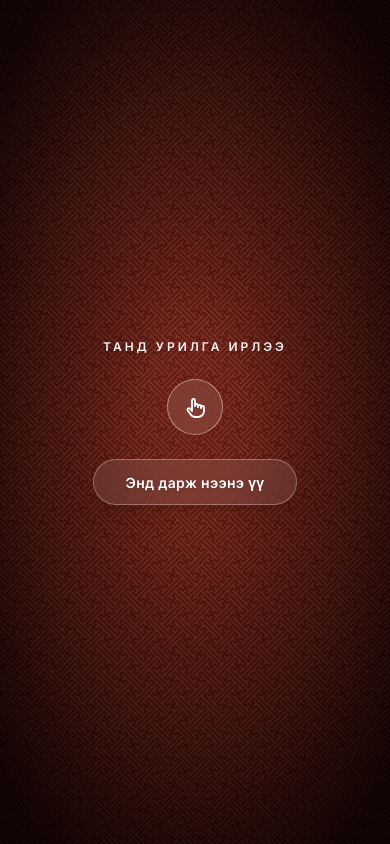
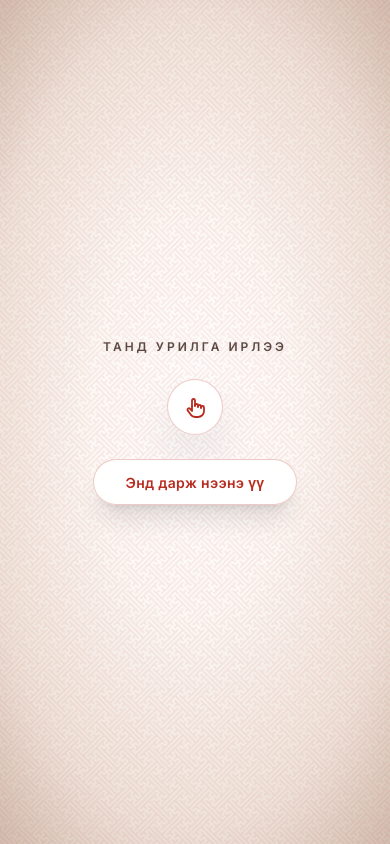
Before and after one commit to Beck0404-ai/Bairurilga, a React (Vite) app: page / in a window 390 px wide. Shown: the top 844 px of the page. Built offline with nearby package versions, Linux system fonts and the light colour scheme.

Commit message:
Update to light bright theme and title to Шинэ байрны найр

```diff
--- a/index.html
+++ b/index.html
@@ -1,18 +1,18 @@
 <!DOCTYPE html>
-<html lang="mn" class="dark">
+<html lang="mn">
   <head>
     <meta charset="UTF-8" />
     <link rel="icon" type="image/x-icon" href="/brand/logo-128.png" />
     <meta name="viewport" content="width=device-width, initial-scale=1.0, maximum-scale=1.0, user-scalable=no, viewport-fit=cover" />
-    <meta name="theme-color" content="#0e1526" />
-    <title>Шинэ гэрийн найр — Урилга</title>
-    <meta name="description" content="Шинэхэн босгосон өргөө гэрийнхээ баяр баясгаланг хуваалцаж, шинэ гэрийг минь мялаах халуун дотно зоогт хүрэлцэн ирэхийг хүндэтгэн урьж байна." />
+    <meta name="theme-color" content="#faf5ee" />
+    <title>Шинэ байрны найр — Урилга</title>
+    <meta name="description" content="Шинэхэн орсон өргөө байрныхаа баяр баясгаланг хуваалцаж, шинэ байрыг минь мялаах халуун дотно зоогт хүрэлцэн ирэхийг хүндэтгэн урьж байна." />
     <!-- Fonts -->
     <link rel="preconnect" href="https://fonts.googleapis.com" />
     <link rel="preconnect" href="https://fonts.gstatic.com" crossorigin />
     <link href="https://fonts.googleapis.com/css2?family=Cormorant+Garamond:ital,wght@0,400;0,600;0,700;1,400&family=Golos+Text:wght@400;500;600;700&family=Inter:wght@300;400;500;600;700&family=Lora:ital,wght@0,400;0,600;1,400&family=Manrope:wght@400;500;600;700;800&display=swap" rel="stylesheet" />
   </head>
-  <body class="bg-[#0b101d] text-white antialiased selection:bg-red-500/30">
+  <body class="bg-[#f7f4ee] text-[#2c2523] antialiased selection:bg-red-500/20">
     <div id="root"></div>
     <script type="module" src="/src/main.jsx"></script>
   </body>
--- a/src/App.jsx
+++ b/src/App.jsx
@@ -28,7 +28,7 @@ export default function App() {
   };
 
   return (
-    <div className="relative min-h-screen bg-[#170503] text-[#f6eee9] flex flex-col items-center justify-start overflow-x-hidden">
+    <div className="relative min-h-screen bg-[#f7f4ee] text-[#261f1d] flex flex-col items-center justify-start overflow-x-hidden">
 
       {/* Focus Gate (Overlay before opening) */}
       {!gateOpen && (
@@ -44,7 +44,7 @@ export default function App() {
           type="button"
           onClick={handleResetGate}
           title="Хаалгыг дахин хаах"
-          className="pointer-events-auto flex items-center justify-center w-9 h-9 rounded-full bg-black/60 backdrop-blur-md text-white/80 hover:text-white border border-white/10 transition shadow-lg"
+          className="pointer-events-auto flex items-center justify-center w-9 h-9 rounded-full bg-white/80 backdrop-blur-md text-stone-700 hover:text-stone-900 border border-black/10 transition shadow-md"
         >
           <svg viewBox="0 0 24 24" className="w-4 h-4" fill="none" stroke="currentColor" strokeWidth="2.2">
             <path d="M19 12H5M12 19l-7-7 7-7" />
@@ -62,9 +62,9 @@ export default function App() {
       </header>
 
       {/* Main Card Scroll Container */}
-      <main className="relative w-full max-w-md min-h-screen bg-[#240805] shadow-2xl flex flex-col justify-between overflow-hidden border-x border-white/5 pb-8">
+      <main className="relative w-full max-w-md min-h-screen bg-white shadow-2xl flex flex-col justify-between overflow-hidden border-x border-black/5 pb-8">
         {/* Background Tümen Nast Pattern */}
-        <div className="tumen-pattern opacity-15" />
+        <div className="tumen-pattern opacity-10" />
 
         {/* Background Radial Glow */}
         <div
@@ -81,7 +81,7 @@ export default function App() {
           <Hero coverUrl={`${import.meta.env.BASE_URL}cover.jpg`} />
 
           {/* Title */}
-          <TitleBlock title="Шинэ гэрийн найр" />
+          <TitleBlock title="Шинэ байрны найр" />
 
           {/* Divider */}
           <Divider />
@@ -105,7 +105,7 @@ export default function App() {
 
           {/* Message */}
           <MessageBlock
-            message="Шинэхэн босгосон өргөө гэрийнхээ баяр баясгаланг хуваалцаж, шинэ гэрийг минь мялаах халуун дотно зоогт хүрэлцэн ирэхийг хүндэтгэн урьж байна."
+            message="Шинэхэн орсон өргөө байрныхаа баяр баясгаланг хуваалцаж, шинэ байрыг минь мялаах халуун дотно зоогт хүрэлцэн ирэхийг хүндэтгэн урьж байна."
           />
 
           {/* Contact */}
--- a/src/components/AgendaBlock.jsx
+++ b/src/components/AgendaBlock.jsx
@@ -23,10 +23,10 @@ export default function AgendaBlock() {
     <div className="px-6 space-y-4">
       {/* Eyebrow */}
       <div className="text-center">
-        <div className="text-[11px] font-semibold tracking-[0.2em] uppercase text-[#8b9dbb]">
+        <div className="text-[11px] font-semibold tracking-[0.2em] uppercase text-[#7d6e68]">
           Цагийн хуваарь
         </div>
-        <div className="mt-1 text-xs text-[#8b9dbb]">
+        <div className="mt-1 text-xs text-[#7d6e68]">
           Зочдоо хүлээн авах нарийвчилсан хуваарь
         </div>
       </div>
@@ -36,19 +36,19 @@ export default function AgendaBlock() {
         {SCHEDULE.map((item, idx) => (
           <div
             key={idx}
-            className="flex items-center gap-3.5 p-3 rounded-2xl bg-white/[0.04] border border-white/5 hover:border-white/10 transition shadow-sm"
+            className="flex items-center gap-3.5 p-3 rounded-2xl bg-black/[0.02] border border-black/5 hover:border-black/10 transition shadow-sm"
           >
             {/* Time Pill */}
-            <div className="shrink-0 flex items-center justify-center px-2.5 py-1.5 rounded-xl bg-[#c0392b]/15 border border-[#f07b70]/30 text-[#f07b70] text-xs font-semibold tabular-nums">
+            <div className="shrink-0 flex items-center justify-center px-2.5 py-1.5 rounded-xl bg-[#b82c1f]/10 border border-[#b82c1f]/20 text-[#b82c1f] text-xs font-semibold tabular-nums">
               {item.time}
             </div>
 
             {/* Info */}
             <div className="min-w-0 flex-1">
-              <div className="text-sm font-semibold text-white/95">
+              <div className="text-sm font-semibold text-[#1f1b1a]">
                 {item.title}
               </div>
-              <div className="text-[11px] text-[#8b9dbb] truncate">
+              <div className="text-[11px] text-[#7d6e68] truncate">
                 {item.desc}
               </div>
             </div>
--- a/src/components/ContactBlock.jsx
+++ b/src/components/ContactBlock.jsx
@@ -7,14 +7,14 @@ export default function ContactBlock({ phone = "96011047" }) {
   return (
     <div className="px-6 text-center space-y-2.5">
       {/* Eyebrow */}
-      <div className="text-[11px] font-semibold tracking-[0.2em] uppercase text-[#c9a49c]">
+      <div className="text-[11px] font-semibold tracking-[0.2em] uppercase text-[#7d6e68]">
         Холбоо барих
       </div>
 
       <div>
         <a
           href={`tel:${phone}`}
-          className="inline-flex h-10 items-center gap-2 rounded-full px-5 text-sm font-semibold bg-[#992316] text-white shadow-md hover:bg-[#801c11] transition active:scale-95 border border-white/10"
+          className="inline-flex h-10 items-center gap-2 rounded-full px-5 text-sm font-semibold bg-[#b82c1f] text-white shadow-md hover:bg-[#9e2418] transition active:scale-95 border border-black/5"
         >
           <svg
             viewBox="0 0 24 24"
--- a/src/components/Divider.jsx
+++ b/src/components/Divider.jsx
@@ -3,9 +3,9 @@ import React from 'react';
 export default function Divider() {
   return (
     <div className="flex items-center justify-center gap-2 px-6 my-1" aria-hidden="true">
-      <span className="h-px w-10 bg-white/10" />
-      <span className="h-1.5 w-1.5 rotate-45 bg-[#f07b70]" />
-      <span className="h-px w-10 bg-white/10" />
+      <span className="h-px w-10 bg-black/10" />
+      <span className="h-1.5 w-1.5 rotate-45 bg-[#b82c1f]" />
+      <span className="h-px w-10 bg-black/10" />
     </div>
   );
 }
--- a/src/components/FocusGate.jsx
+++ b/src/components/FocusGate.jsx
@@ -16,32 +16,32 @@ export default function FocusGate({ onOpen }) {
         opening ? 'opacity-0 pointer-events-none scale-105' : 'opacity-100'
       }`}
       style={{
-        background: 'radial-gradient(ellipse 85% 75% at 50% 50%, #681b12 0%, #48130c 45%, #220705 100%)'
+        background: 'radial-gradient(ellipse 90% 80% at 50% 50%, #ffffff 0%, #faf4ee 55%, #ede0d4 100%)'
       }}
     >
       {/* Background Pattern Mask */}
       <div
         className="tumen-pattern"
         style={{
-          backgroundColor: '#e58774',
-          opacity: 0.22
+          backgroundColor: '#b82c1f',
+          opacity: 0.08
         }}
       />
 
       {/* Radial Vignette */}
       <div className="ux-fc-vignette pointer-events-none" />
 
-      {/* Center Layout exactly as in screenshot */}
+      {/* Center Layout */}
       <div className="relative z-10 flex flex-col items-center justify-center text-center gap-5 px-6 animate-fade-in">
         {/* Kicker */}
-        <div className="text-xs font-semibold tracking-[0.25em] uppercase text-white/95 drop-shadow-md">
+        <div className="text-xs font-semibold tracking-[0.25em] uppercase text-[#5c4942] drop-shadow-sm">
           ТАНД УРИЛГА ИРЛЭЭ
         </div>
 
         {/* Circular Hand Icon with Ripple Ring */}
         <div className="relative flex items-center justify-center my-1">
           <span className="ux-tap-ring" />
-          <div className="flex h-14 w-14 items-center justify-center rounded-full border border-white/40 bg-white/10 text-white shadow-2xl backdrop-blur-md transition transform hover:scale-105">
+          <div className="flex h-14 w-14 items-center justify-center rounded-full border border-[#b82c1f]/25 bg-white/95 text-[#b82c1f] shadow-2xl backdrop-blur-md transition transform hover:scale-105">
             <svg
               viewBox="0 0 24 24"
               className="w-6 h-6"
@@ -60,8 +60,8 @@ export default function FocusGate({ onOpen }) {
         </div>
 
         {/* Pill Hint Button */}
-        <div className="rounded-full border border-white/30 bg-white/10 px-8 py-2.5 backdrop-blur-md shadow-xl transition hover:bg-white/15 active:scale-95">
-          <span className="text-sm font-semibold tracking-wide text-white drop-shadow">
+        <div className="rounded-full border border-[#b82c1f]/25 bg-white/95 px-8 py-2.5 backdrop-blur-md shadow-xl transition hover:bg-white active:scale-95">
+          <span className="text-sm font-semibold tracking-wide text-[#b82c1f]">
             Энд дарж нээнэ үү
           </span>
         </div>
--- a/src/components/Hero.jsx
+++ b/src/components/Hero.jsx
@@ -5,12 +5,12 @@ export default function Hero({ coverUrl = `${import.meta.env.BASE_URL}cover.jpg`
     <div className="relative w-full aspect-[4/3] overflow-hidden rounded-b-3xl shadow-2xl">
       <img
         src={coverUrl}
-        alt="Шинэ гэрийн найр"
+        alt="Шинэ байрны найр"
         className="w-full h-full object-cover object-center"
       />
       {/* Gradients */}
-      <div className="absolute inset-0 bg-gradient-to-t from-[#240805] via-transparent to-black/20" />
-      <div className="absolute inset-x-0 bottom-0 h-16 bg-gradient-to-t from-[#240805] to-transparent" />
+      <div className="absolute inset-0 bg-gradient-to-t from-white via-transparent to-black/10" />
+      <div className="absolute inset-x-0 bottom-0 h-16 bg-gradient-to-t from-white to-transparent" />
     </div>
   );
 }
--- a/src/components/TitleBlock.jsx
+++ b/src/components/TitleBlock.jsx
@@ -1,13 +1,13 @@
 import React from 'react';
 
-export default function TitleBlock({ title = "Шинэ гэрийн найр", from = "" }) {
+export default function TitleBlock({ title = "Шинэ байрны найр", from = "" }) {
   return (
     <div className="px-6 text-center space-y-2">
-      <h1 className="font-heading text-3xl sm:text-4xl font-semibold tracking-wide text-white leading-tight">
+      <h1 className="font-heading text-3xl sm:text-4xl font-semibold tracking-wide text-[#1f1b1a] leading-tight">
         {title}
       </h1>
       {from && (
-        <div className="text-sm italic font-heading text-[#f07b70]">
+        <div className="text-sm italic font-heading text-[#b82c1f]">
           — {from}
         </div>
       )}
--- a/src/components/WhenBlock.jsx
+++ b/src/components/WhenBlock.jsx
@@ -51,31 +51,31 @@ export default function WhenBlock({ targetDateStr = null, time = "18:00" }) {
   return (
     <div className="px-6 text-center space-y-4">
       {/* Eyebrow */}
-      <div className="text-[11px] font-semibold tracking-[0.2em] uppercase text-[#8b9dbb]">
+      <div className="text-[11px] font-semibold tracking-[0.2em] uppercase text-[#7d6e68]">
         Хэзээ
       </div>
 
       {/* Date Main Row */}
       <div className="grid grid-cols-[1fr_auto_1fr] items-center gap-4 max-w-xs mx-auto">
-        <div className="text-right text-sm text-[#8b9dbb] font-medium">
+        <div className="text-right text-sm text-[#7d6e68] font-medium">
           {dayOfWeekName}
         </div>
-        <div className="text-5xl font-semibold leading-none font-heading text-[#f07b70]">
+        <div className="text-5xl font-semibold leading-none font-heading text-[#b82c1f]">
           {day}
         </div>
-        <div className="text-left text-sm text-[#8b9dbb] font-medium">
+        <div className="text-left text-sm text-[#7d6e68] font-medium">
           {time}
         </div>
       </div>
 
       {/* Mini Calendar Widget */}
-      <div className="mx-auto w-full max-w-[280px] rounded-2xl p-3 bg-white/[0.04] border border-white/10 shadow-inner">
-        <div className="text-[11px] font-semibold uppercase tracking-wider text-[#8b9dbb] mb-2">
+      <div className="mx-auto w-full max-w-[280px] rounded-2xl p-3 bg-black/[0.02] border border-black/10 shadow-sm">
+        <div className="text-[11px] font-semibold uppercase tracking-wider text-[#7d6e68] mb-2">
           {MN_MONTHS[month]} {year}
         </div>
         <div className="grid grid-cols-7 gap-y-1 text-[11px]">
           {['Да', 'Мя', 'Лх', 'Пү', 'Ба', 'Бя', 'Ня'].map((d) => (
-            <div key={d} className="py-0.5 text-[#8b9dbb]/70 font-medium">
+            <div key={d} className="py-0.5 text-[#7d6e68]/80 font-medium">
               {d}
             </div>
           ))}
@@ -89,8 +89,8 @@ export default function WhenBlock({ targetDateStr = null, time = "18:00" }) {
                 <span
                   className={`flex h-6 w-6 items-center justify-center rounded-full text-[11px] transition ${
                     isTarget
-                      ? 'bg-[#c0392b] text-white font-bold shadow-md'
-                      : 'text-white/80 hover:bg-white/5'
+                      ? 'bg-[#b82c1f] text-white font-bold shadow-md'
+                      : 'text-[#2c2523] hover:bg-black/5'
                   }`}
                 >
                   {d}
@@ -102,7 +102,7 @@ export default function WhenBlock({ targetDateStr = null, time = "18:00" }) {
       </div>
 
       {/* Live Countdown Timer */}
-      <div className="mx-auto inline-flex gap-2 rounded-2xl px-4 py-2.5 bg-white/[0.04] border border-white/10 shadow-sm">
+      <div className="mx-auto inline-flex gap-2 rounded-2xl px-4 py-2.5 bg-black/[0.02] border border-black/10 shadow-sm">
         {[
           { label: 'Өдөр', val: countdown.d },
           { label: 'Цаг', val: countdown.h },
@@ -110,10 +110,10 @@ export default function WhenBlock({ targetDateStr = null, time = "18:00" }) {
           { label: 'Сек', val: countdown.s }
         ].map(({ label, val }) => (
           <div key={label} className="min-w-[44px]">
-            <div className="text-lg font-semibold leading-none text-[#f07b70] tabular-nums font-heading">
+            <div className="text-lg font-semibold leading-none text-[#b82c1f] tabular-nums font-heading">
               {String(val).padStart(2, '0')}
             </div>
-            <div className="text-[9px] uppercase tracking-wider text-[#8b9dbb] mt-1">
+            <div className="text-[9px] uppercase tracking-wider text-[#7d6e68] mt-1">
               {label}
             </div>
           </div>
--- a/src/index.css
+++ b/src/index.css
@@ -3,23 +3,23 @@
 @tailwind utilities;
 
 :root {
-  --card-bg: #240805;
-  --card-text: #f6eee9;
-  --card-muted: #c9a49c;
+  --card-bg: #ffffff;
+  --card-text: #261f1d;
+  --card-muted: #7d6e68;
   --card-accent: #c0392b;
-  --card-accent-text: #f58e83;
-  --card-accent-fill: #992316;
+  --card-accent-text: #b82c1f;
+  --card-accent-fill: #b82c1f;
   --card-accent-ink: #ffffff;
-  --card-border: rgba(255, 255, 255, 0.1);
-  --card-surface: rgba(255, 255, 255, 0.05);
+  --card-border: rgba(0, 0, 0, 0.08);
+  --card-surface: rgba(0, 0, 0, 0.03);
   --card-font-heading: 'Cormorant Garamond', 'Lora', serif;
   --card-font-body: 'Inter', 'Golos Text', sans-serif;
-  --card-glow: radial-gradient(ellipse 85% 50% at 50% 12%, rgba(175, 42, 28, 0.45) 0%, rgba(36, 8, 5, 0) 75%);
+  --card-glow: radial-gradient(ellipse 85% 50% at 50% 12%, rgba(248, 224, 215, 0.7) 0%, rgba(255, 255, 255, 0) 75%);
 }
 
 body {
   margin: 0;
-  background-color: #170503;
+  background-color: #f7f4ee;
   color: var(--card-text);
   font-family: var(--card-font-body);
   -webkit-font-smoothing: antialiased;
@@ -32,8 +32,8 @@ body {
   position: absolute;
   inset: 0;
   pointer-events: none;
-  background-color: #e58774;
-  opacity: 0.18;
+  background-color: #b82c1f;
+  opacity: 0.055;
   mask-image: url(/patterns/bg-tumen.svg);
   -webkit-mask-image: url(/patterns/bg-tumen.svg);
   mask-repeat: repeat;
@@ -59,9 +59,10 @@ body {
   width: 56px;
   height: 56px;
   border-radius: 9999px;
-  background: rgba(255, 255, 255, 0.1);
-  color: #fff;
-  border: 1px solid rgba(255, 255, 255, 0.35);
+  background: rgba(255, 255, 255, 0.95);
+  color: #b82c1f;
+  border: 1px solid rgba(184, 44, 31, 0.25);
+  box-shadow: 0 10px 25px -5px rgba(184, 44, 31, 0.15), 0 8px 10px -6px rgba(0, 0, 0, 0.05);
   backdrop-filter: blur(8px);
   animation: ux-hand-float 2.4s ease-in-out infinite;
 }
@@ -70,7 +71,7 @@ body {
   position: absolute;
   inset: -8px;
   border-radius: 9999px;
-  border: 1.5px solid rgba(255, 255, 255, 0.4);
+  border: 1.5px solid rgba(184, 44, 31, 0.4);
   opacity: 0;
   animation: ux-tap-pulse 2.2s cubic-bezier(0.2, 0.8, 0.2, 1) infinite;
 }
@@ -87,7 +88,7 @@ body {
 @keyframes ux-tap-pulse {
   0% {
     transform: scale(0.88);
-    opacity: 0.75;
+    opacity: 0.85;
   }
   100% {
     transform: scale(1.45);
@@ -98,7 +99,7 @@ body {
 .ux-fc-vignette {
   position: absolute;
   inset: 0;
-  background: radial-gradient(ellipse 70% 60% at 50% 50%, transparent 20%, rgba(24, 5, 4, 0.4) 60%, rgba(10, 2, 1, 0.88) 100%);
+  background: radial-gradient(ellipse 75% 65% at 50% 50%, transparent 35%, rgba(180, 140, 120, 0.15) 75%, rgba(140, 95, 75, 0.3) 100%);
   animation: ux-fc-breathe 5s ease-in-out infinite;
 }
 
@@ -119,9 +120,9 @@ body {
   background: transparent;
 }
 ::-webkit-scrollbar-thumb {
-  background: rgba(255, 255, 255, 0.15);
+  background: rgba(0, 0, 0, 0.15);
   border-radius: 3px;
 }
 ::-webkit-scrollbar-thumb:hover {
-  background: rgba(255, 255, 255, 0.25);
+  background: rgba(0, 0, 0, 0.25);
 }
```
Also changed, not shown: src/components/MessageBlock.jsx (+4 -4 lines), src/components/WhereBlock.jsx (+4 -4 lines).
